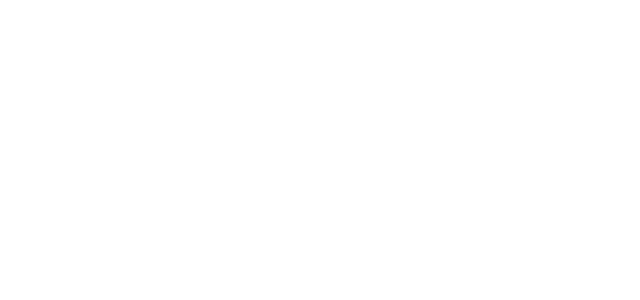
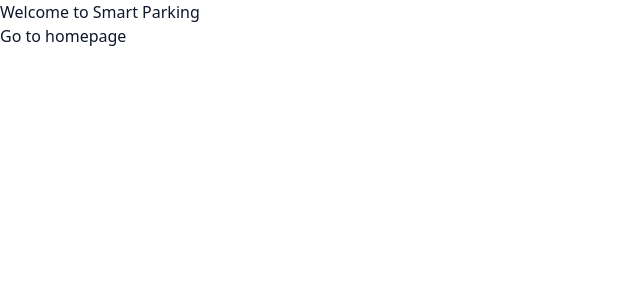
Before and after one commit to Volodymyr199606/smart-parking, a Next.js app in the folder frontend/: page / in a window 1280 px wide. Before the commit this address had no page. Shown: the top 300 px of the page, without its empty margins (0-640 px from the left). Built offline with nearby package versions, Linux system fonts and the light colour scheme.

Commit message:
root page for deployment

```diff
--- a/frontend/src/app/page.tsx
+++ b/frontend/src/app/page.tsx
@@ -1,5 +1,9 @@
-import { redirect } from "next/navigation"
-
-export default function RootPage() {
-    redirect("/home")
+// src/app/page.tsx
+export default function Home() {
+    return (
+        <div>
+            <h1>Welcome to Smart Parking</h1>
+            <p><a href="/home">Go to homepage</a></p>
+        </div>
+    );
 }
```
